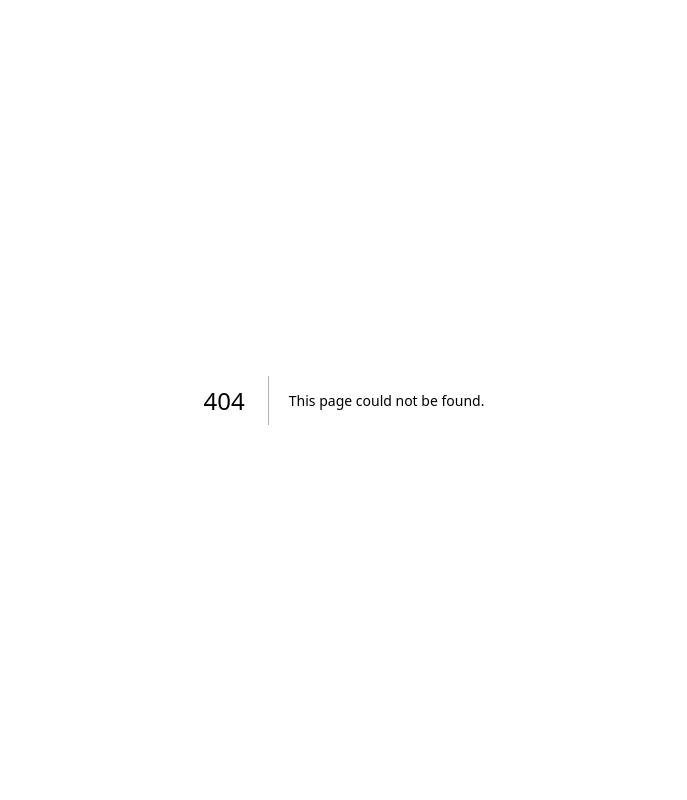
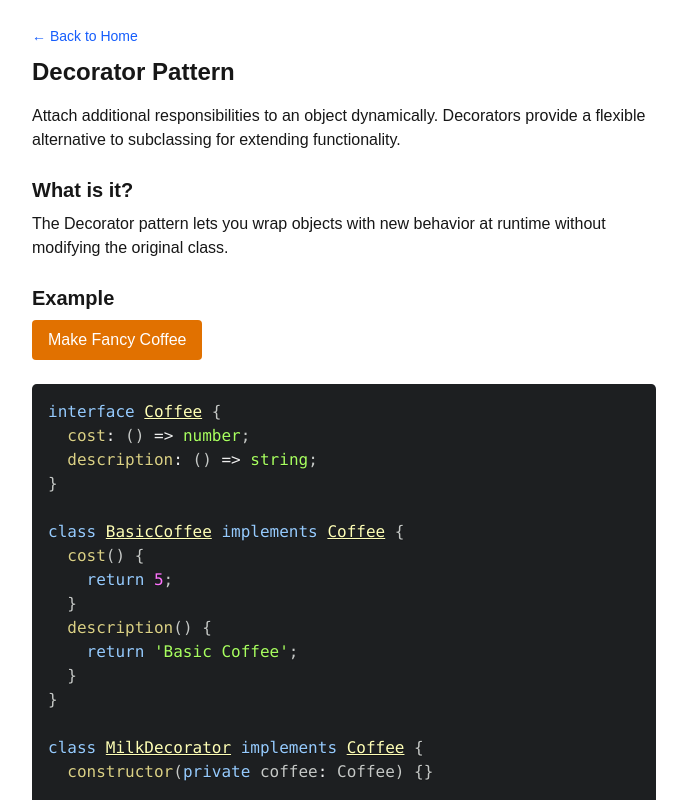
Before and after one commit to Mubtasim/patternalysis, a Next.js app: page /patterns/decorator in a window 1280 px wide. Before the commit this address had no page. Shown: the top 800 px of the page, without its empty margins (296-983 px from the left). Built offline with nearby package versions, Linux system fonts and the light colour scheme.

Commit message:
feat: Add Decorator pattern page and update home page to include it in the list of implemented patterns

```diff
--- a/src/app/page.tsx
+++ b/src/app/page.tsx
@@ -10,6 +10,7 @@ export default function Home() {
     "prototype",
     "adapter",
     "bridge",
+    "decorator",
   ];
 
   const allPatterns = [
--- /dev/null
+++ b/src/app/patterns/decorator/page.tsx
@@ -0,0 +1,145 @@
+"use client";
+
+import PatternLayout from "@/components/PatternLayout";
+import { useState } from "react";
+import { Prism as SyntaxHighlighter } from "react-syntax-highlighter";
+import { atomDark } from "react-syntax-highlighter/dist/cjs/styles/prism";
+
+// Component interface
+interface Coffee {
+  cost: () => number;
+  description: () => string;
+}
+
+// Concrete Component
+class BasicCoffee implements Coffee {
+  cost() {
+    return 5;
+  }
+  description() {
+    return "Basic Coffee";
+  }
+}
+
+// Decorators
+class MilkDecorator implements Coffee {
+  constructor(private coffee: Coffee) {}
+
+  cost() {
+    return this.coffee.cost() + 2;
+  }
+
+  description() {
+    return this.coffee.description() + ", Milk";
+  }
+}
+
+class SugarDecorator implements Coffee {
+  constructor(private coffee: Coffee) {}
+
+  cost() {
+    return this.coffee.cost() + 1;
+  }
+
+  description() {
+    return this.coffee.description() + ", Sugar";
+  }
+}
+
+export default function DecoratorPage() {
+  const [result, setResult] = useState("");
+
+  const handleDecorate = () => {
+    const coffee = new SugarDecorator(new MilkDecorator(new BasicCoffee()));
+    setResult(`${coffee.description()} - $${coffee.cost()}`);
+  };
+
+  return (
+    <PatternLayout title="Decorator">
+      <p className="mb-4">
+        Attach additional responsibilities to an object dynamically. Decorators
+        provide a flexible alternative to subclassing for extending
+        functionality.
+      </p>
+
+      <h2 className="text-xl font-semibold mt-6 mb-2">What is it?</h2>
+      <p className="mb-4">
+        The Decorator pattern lets you wrap objects with new behavior at runtime
+        without modifying the original class.
+      </p>
+
+      <h2 className="text-xl font-semibold mt-6 mb-2">Example</h2>
+      <button
+        onClick={handleDecorate}
+        className="bg-amber-600 hover:bg-amber-500 px-4 py-2 rounded text-white mb-4"
+      >
+        Make Fancy Coffee
+      </button>
+
+      {result && <p className="mb-6 text-green-400 font-semibold">{result}</p>}
+
+      <SyntaxHighlighter language="ts" style={atomDark} className="rounded">
+        {`interface Coffee {
+  cost: () => number;
+  description: () => string;
+}
+
+class BasicCoffee implements Coffee {
+  cost() {
+    return 5;
+  }
+  description() {
+    return 'Basic Coffee';
+  }
+}
+
+class MilkDecorator implements Coffee {
+  constructor(private coffee: Coffee) {}
+
+  cost() {
+    return this.coffee.cost() + 2;
+  }
+
+  description() {
+    return this.coffee.description() + ', Milk';
+  }
+}
+
+class SugarDecorator implements Coffee {
+  constructor(private coffee: Coffee) {}
+
+  cost() {
+    return this.coffee.cost() + 1;
+  }
+
+  description() {
+    return this.coffee.description() + ', Sugar';
+  }
+}
+
+const coffee = new SugarDecorator(new MilkDecorator(new BasicCoffee()));
+console.log(coffee.description()); // "Basic Coffee, Milk, Sugar"
+console.log(coffee.cost()); // 8`}
+      </SyntaxHighlighter>
+
+      <h2 className="text-xl font-semibold mt-6 mb-2">Common Uses</h2>
+      <ul className="list-disc ml-6 mb-4">
+        <li>Adding features to components dynamically</li>
+        <li>UI components (e.g., wrappers around buttons, inputs)</li>
+        <li>Middleware chains (e.g., Express, Redux)</li>
+      </ul>
+
+      <h2 className="text-xl font-semibold mt-6 mb-2">When to Use</h2>
+      <ul className="list-disc ml-6 mb-4">
+        <li>You want to add responsibilities to objects without subclassing</li>
+        <li>Need to mix and match behaviors at runtime</li>
+      </ul>
+
+      <h2 className="text-xl font-semibold mt-6 mb-2">Caution</h2>
+      <ul className="list-disc ml-6">
+        <li>Too many small decorator classes can complicate maintenance</li>
+        <li>Harder to trace functionality than with inheritance</li>
+      </ul>
+    </PatternLayout>
+  );
+}
```
